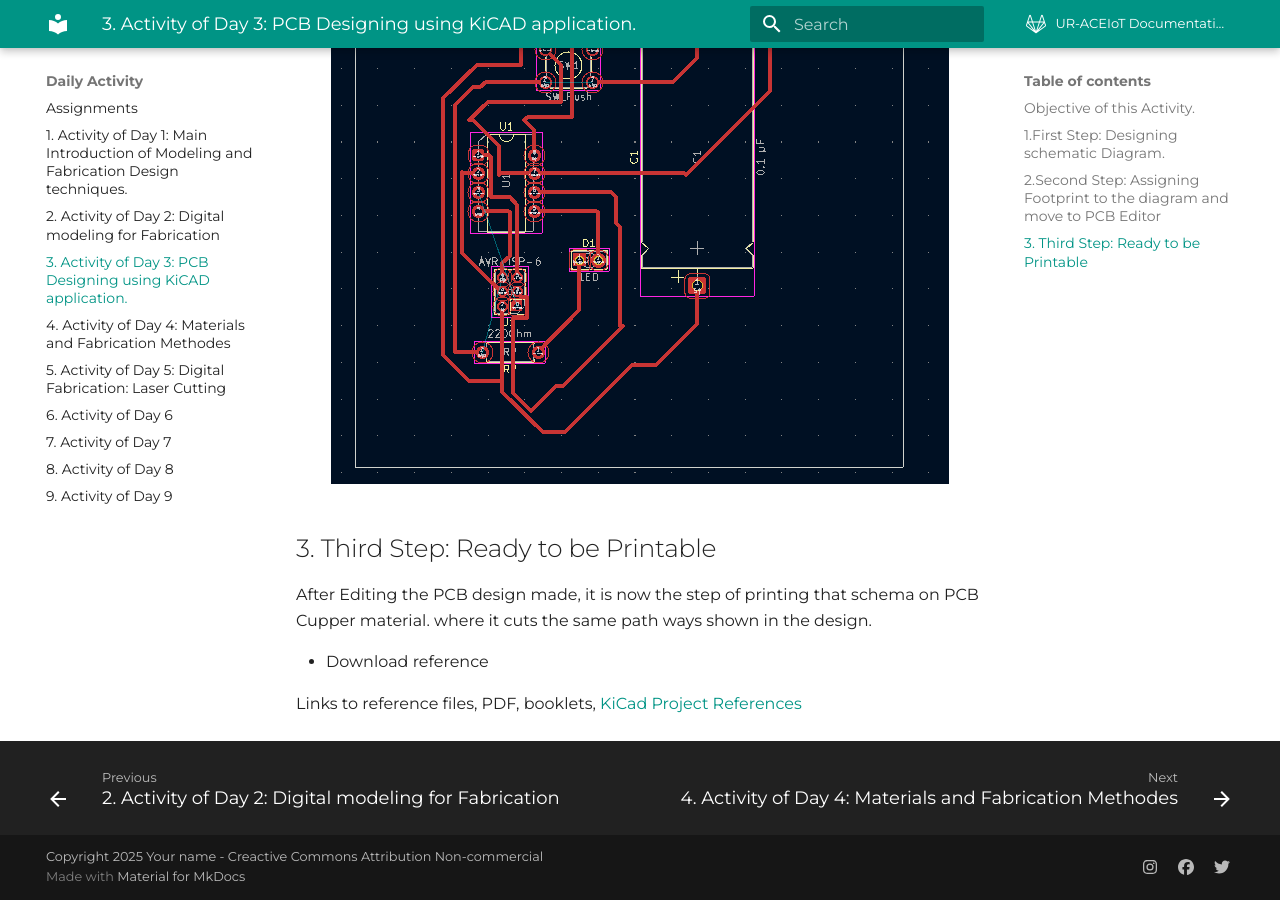
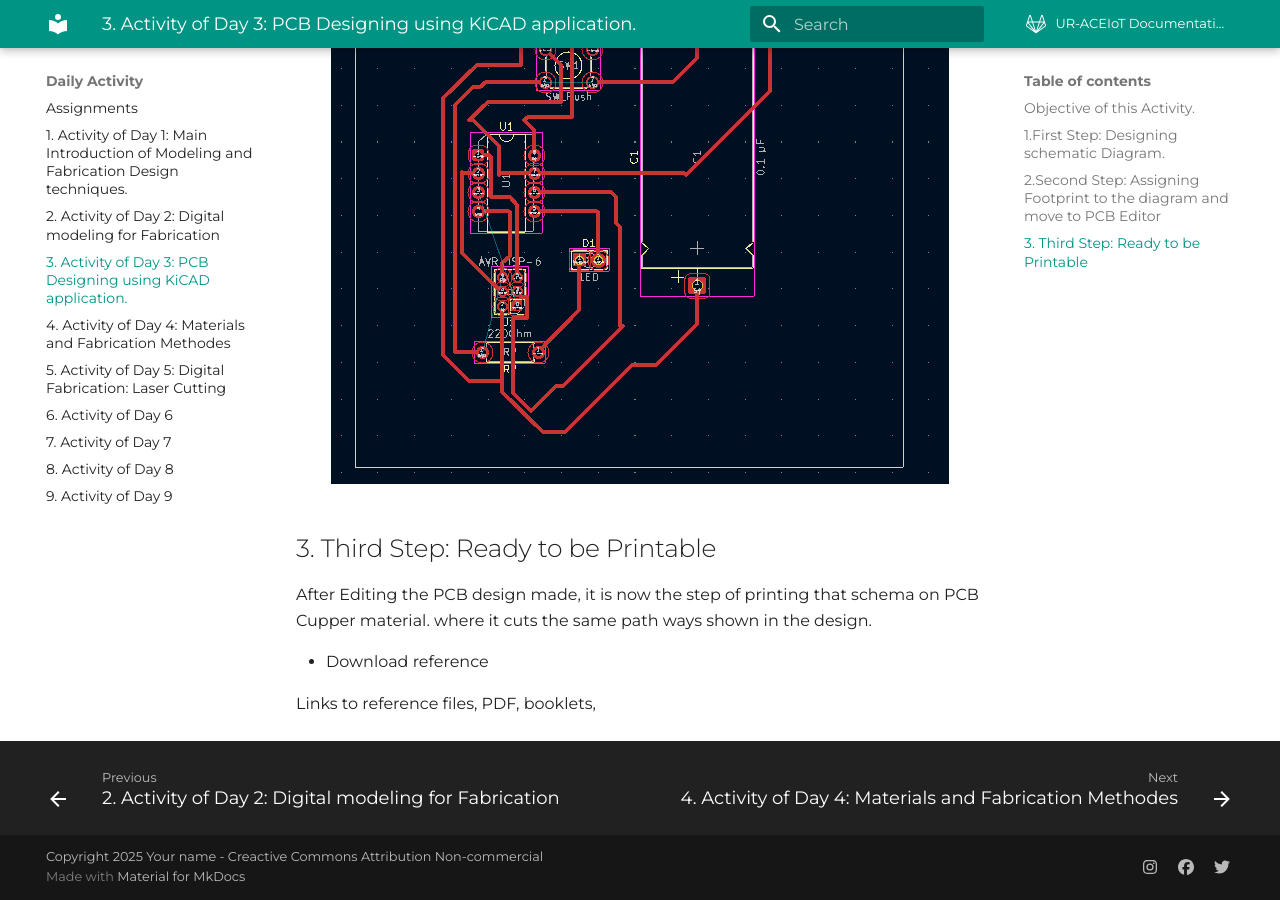
Before and after one commit to izesa/DocumentationTemplate, an MkDocs documentation site: the page built from docs/Daily-Activity/day_3.md, in a window 1280 px wide and 900 px high, scrolled down 1443 px. Built offline with MkDocs 1.6.1 and Material for MkDocs 9.7.7, drawn with Linux system fonts in a browser that asks for light colours.

Commit message:
modified:   docs/Daily-Activity/day_3.md

```diff
--- a/docs/Daily-Activity/day_3.md
+++ b/docs/Daily-Activity/day_3.md
@@ -28,5 +28,3 @@ After Editing the PCB design made, it is now the step of printing that schema on
 * Download reference
 
 Links to reference files, PDF, booklets,
-[](./References/)
-[KiCad Project References](References/Jabo_KiCAD_Project/Jabo_Lab/index.md)
```
